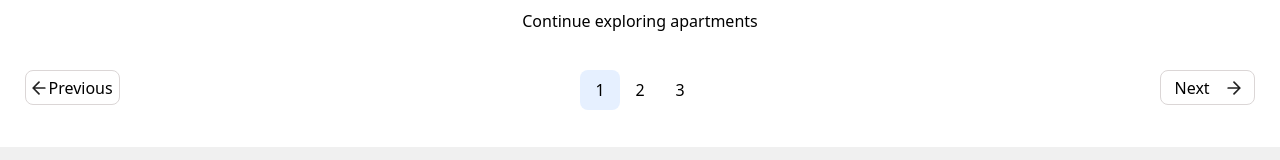
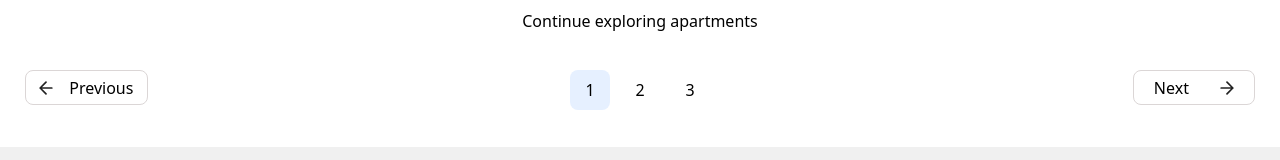
Before and after one commit to GeneralMarshal/Mandate-v2, a React (Vite) app: page / in a window 1280 px wide. Shown: the part 2338-2498 px from the top of the page. Built offline with nearby package versions, Linux system fonts and the light colour scheme.

Commit message:
added gaps to the nav buttons, adjusted nav buttons

```diff
--- a/src/Styles/Pagination.css
+++ b/src/Styles/Pagination.css
@@ -1,6 +1,9 @@
 .nav-btn{
     width: 100%;
     text-align: center;
+    display: flex;
+    gap: 10px;
+    justify-content: center;
 }
 .pagination{
     text-align: center;
@@ -21,7 +24,7 @@
 .nav-prev, .nav-next{
     background-color: white;
     display: flex;
-    width: 110px;
+    width: 150px;
     height: 35px;
     justify-content: space-around;
     align-items: center;
```
